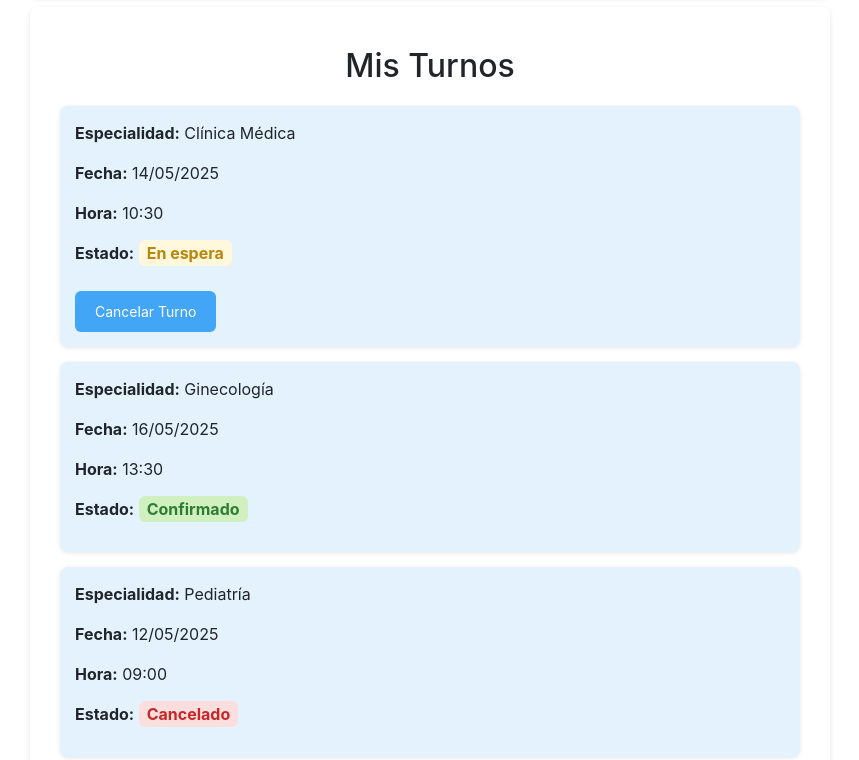
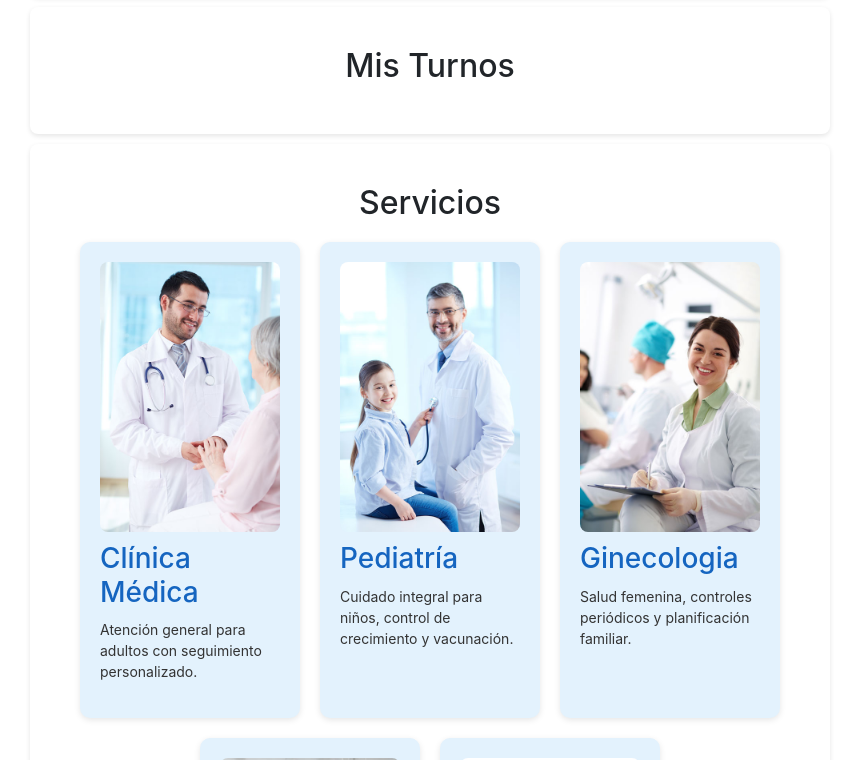
Before and after one commit to Coletti68/TPI-Metodologia-1, a website: page Proyecto/Front/Home_Login.html in a window 1280 px wide. Shown: the part 372-1132 px from the top of the page, without its empty margins (210-1069 px from the left). Drawn offline with nearby package versions, Linux system fonts and the light colour scheme.

Commit message:
Eliminacion de botones innecesarios y mayor orden en la pagina
Se eliminaron botones de inicio y demas en otras pestañas, ademas de acomodar ciertos botones.

```diff
--- a/Proyecto/Front/Home_Login.html
+++ b/Proyecto/Front/Home_Login.html
@@ -15,7 +15,6 @@
     </div>
     <nav>
       <ul>
-        <li><a class="boton-nav" href="#inicio">Inicio</a></li>
         <li><a class="boton-nav" href="#servicios">Servicios</a></li>
         <li><a class="boton-nav" href="#profesionales">Profesionales</a></li>
         <li><a class="boton-nav" href="#contacto">Contacto</a></li>
@@ -33,29 +32,7 @@
   <!-- Sección de "Mis Turnos" -->
   <section id="misturnos">
     <h2>Mis Turnos</h2>
-    <div class="lista-turnos">
-      <div class="turno-item">
-        <p><strong>Especialidad:</strong> Clínica Médica</p>
-        <p><strong>Fecha:</strong> 14/05/2025</p>
-        <p><strong>Hora:</strong> 10:30</p>
-        <p><strong>Estado:</strong> <span class="estado estado-espera">En espera</span></p>
-        <button class="boton-secundario">Cancelar Turno</button>
-      </div>
 
-      <div class="turno-item">
-        <p><strong>Especialidad:</strong> Ginecología</p>
-        <p><strong>Fecha:</strong> 16/05/2025</p>
-        <p><strong>Hora:</strong> 13:30</p>
-        <p><strong>Estado:</strong> <span class="estado estado-confirmado">Confirmado</span></p>
-      </div>
-
-      <div class="turno-item">
-        <p><strong>Especialidad:</strong> Pediatría</p>
-        <p><strong>Fecha:</strong> 12/05/2025</p>
-        <p><strong>Hora:</strong> 09:00</p>
-        <p><strong>Estado:</strong> <span class="estado estado-cancelado">Cancelado</span></p>
-      </div>
-    </div>
   </section>
       <!-- Más turnos aquí -->
     </div>
@@ -71,16 +48,12 @@
       <p>Atención general para adultos con seguimiento personalizado.</p>
     </div>
 
-
       <div class="tarjeta-servicio">
           <img src="images/team-image1.jpg" alt="Pediatria" style="width:100%; border-radius:8px; margin-bottom:10px;">
 
             <h3 >Pediatría</h3>
             <p>Cuidado integral para niños, control de crecimiento y vacunación.</p>
           </div>
-
-
-
 
       <div class="tarjeta-servicio">
           <img src="images/team-image3.jpg" alt="Cardiologia" style="width:100%; border-radius:8px; margin-bottom:10px;">
@@ -89,8 +62,6 @@
             <p>Salud femenina, controles periódicos y planificación familiar.</p>
           </div>
 
-
-
       <div class="tarjeta-servicio">
           <img src="images/general principal1.jpg" alt="Cardiologia" style="width:100%; border-radius:8px; margin-bottom:10px;">
 
@@ -98,19 +69,14 @@
             <p>Estudios cardíacos, control de presión, electrocardiogramas y más.</p>
           </div>
 
-
       <div class="tarjeta-servicio">
           <img src="images/appointment-image.jpg" alt="Cardiologia" style="width:100%; border-radius:8px; margin-bottom:10px;">
 
             <h3 >Laboratorio</h3>
             <p>Análisis clínicos con resultados rápidos y precisos.</p>
           </div>
-
-
   </div>
 </section>
-
-
 
 <section id="profesionales">
     <h2>Profesionales</h2>
```
Also changed, not shown: Proyecto/Front/Contacto.html (+5 -8 lines), Proyecto/Front/Home_No_Login.html (+2 -12 lines).
